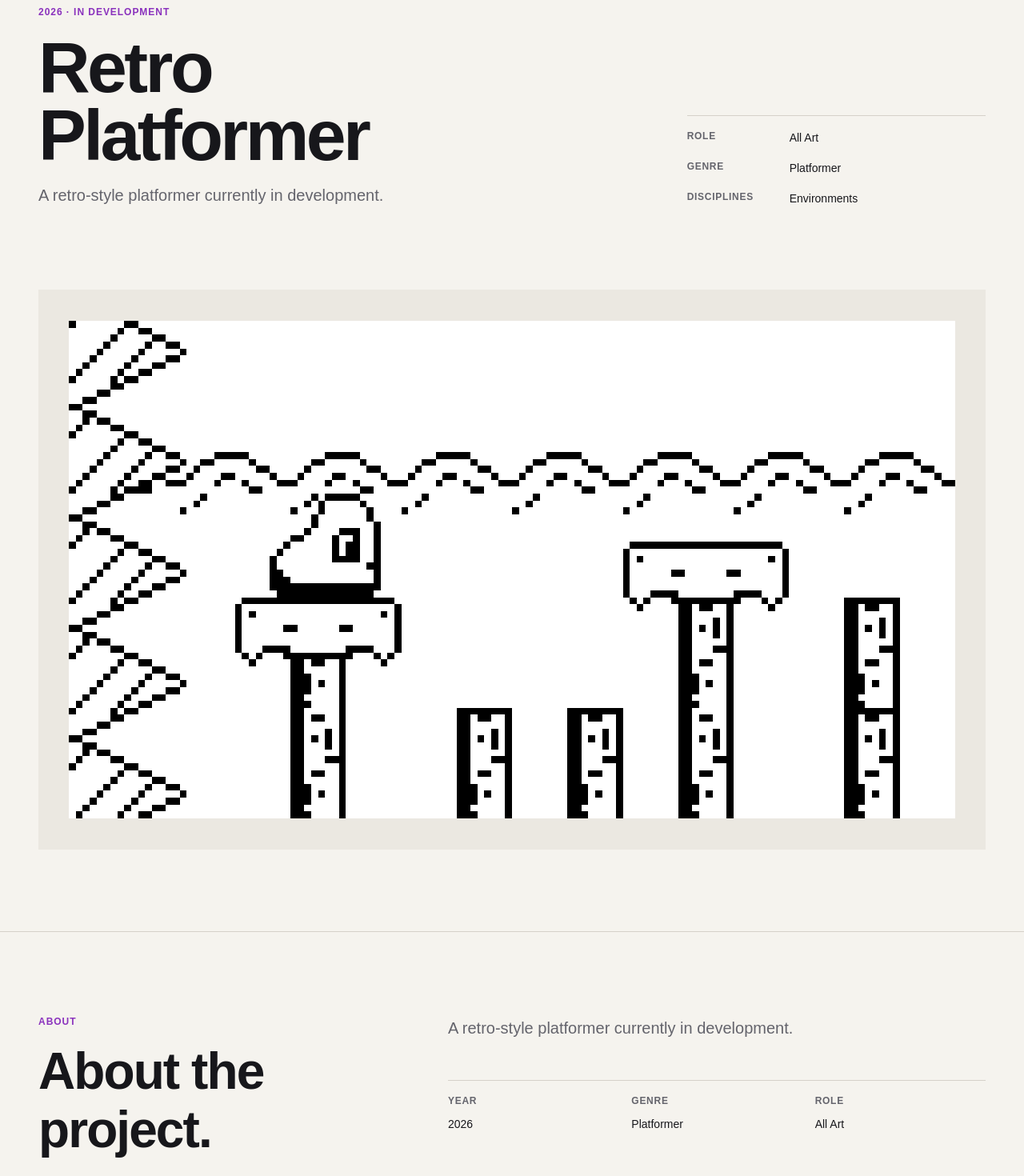
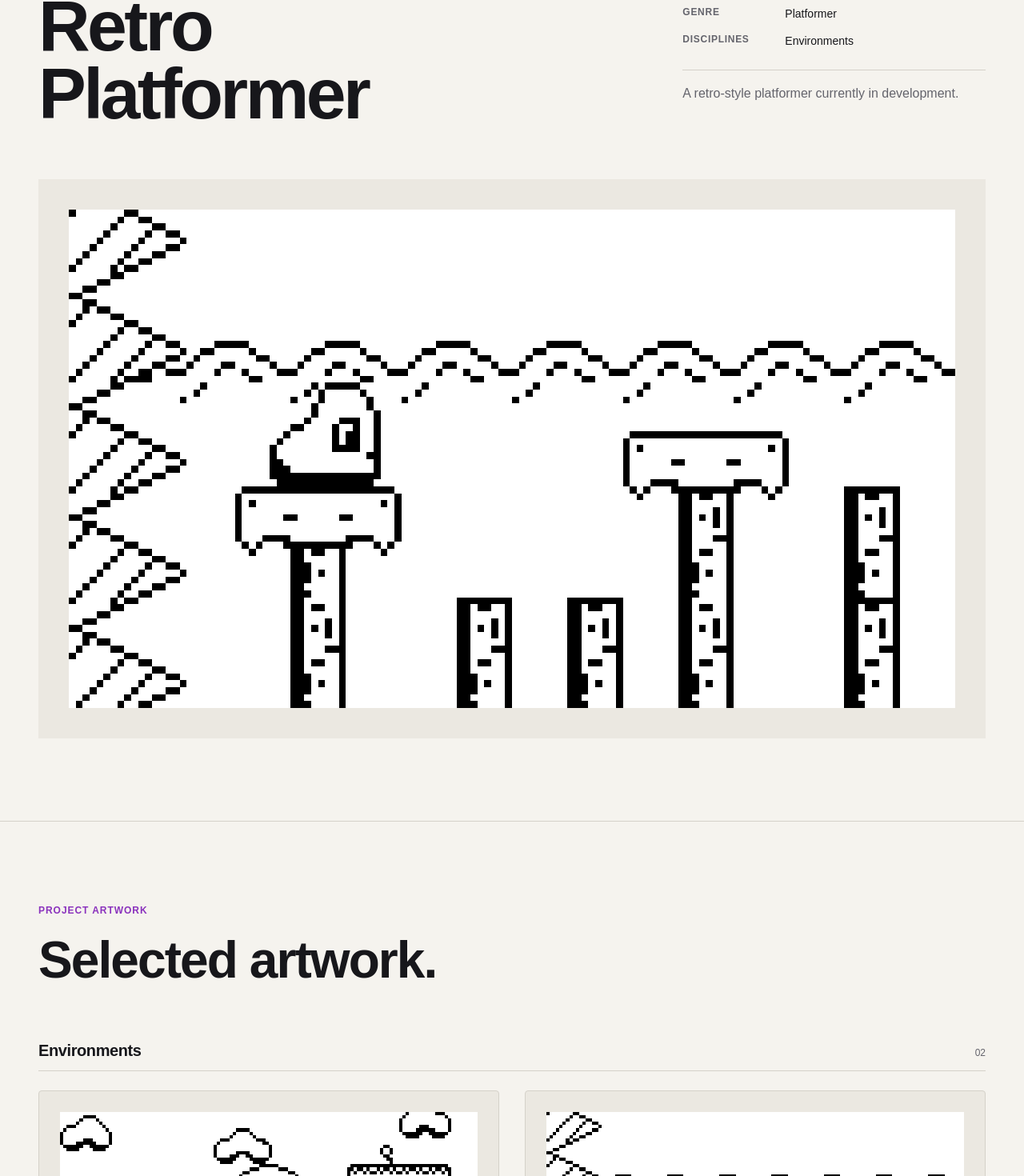
Before and after one commit to alejandroarevaloprogrammer/noisechip-portfolio, a Next.js app: page /projects/retro-platformer in a window 1280 px wide. Shown: the part 208-1678 px from the top of the page at 80% size. Built offline with nearby package versions, Linux system fonts and the light colour scheme.

Commit message:
Refine project detail layout

```diff
--- a/src/app/projects/[slug]/page.tsx
+++ b/src/app/projects/[slug]/page.tsx
@@ -3,7 +3,6 @@ import { notFound } from "next/navigation";
 import { projects } from "@/data/projects";
 import BackToTop from "@/components/ui/BackToTop/BackToTop";
 import ProjectHero from "@/components/projects/ProjectDetail/ProjectHero";
-import ProjectAbout from "@/components/projects/ProjectDetail/ProjectAbout";
 import ProjectGallery from "@/components/projects/ProjectDetail/ProjectGallery";
 import ProjectNavigation from "@/components/projects/ProjectNavigation/ProjectNavigation";
 
@@ -66,7 +65,6 @@ export default async function ProjectPage({
   return (
     <>
       <ProjectHero project={project} />
-      <ProjectAbout project={project} />
       <ProjectGallery project={project} />
 
       <ProjectNavigation
--- a/src/components/projects/ProjectDetail/ProjectAbout.module.css
+++ /dev/null
@@ -1,88 +0,0 @@
-.section {
-  padding-block: var(--section-space);
-  border-top: var(--border-width) solid var(--color-border);
-}
-
-.layout {
-  display: grid;
-  grid-template-columns: minmax(0, 0.8fr) minmax(0, 1.2fr);
-  gap: var(--space-8);
-}
-
-.eyebrow {
-  margin-bottom: var(--space-4);
-  font-size: var(--font-size-xs);
-  font-weight: var(--font-weight-semibold);
-  letter-spacing: 0.08em;
-  text-transform: uppercase;
-  color: var(--color-accent);
-}
-
-.title {
-  max-width: 12ch;
-}
-
-.content {
-  display: grid;
-  align-content: start;
-  gap: var(--space-7);
-}
-
-.description {
-  max-width: 42rem;
-  font-size: var(--font-size-lg);
-  line-height: 1.7;
-  color: var(--color-text-muted);
-}
-
-.details {
-  display: grid;
-  grid-template-columns: repeat(3, minmax(0, 1fr));
-  gap: var(--space-4);
-  margin: 0;
-  padding-top: var(--space-4);
-  border-top: var(--border-width) solid var(--color-border);
-}
-
-.detail {
-  display: grid;
-  gap: var(--space-2);
-}
-
-.detail dt {
-  font-size: var(--font-size-xs);
-  font-weight: var(--font-weight-semibold);
-  letter-spacing: 0.06em;
-  text-transform: uppercase;
-  color: var(--color-text-muted);
-}
-
-.detail dd {
-  margin: 0;
-  font-size: var(--font-size-sm);
-}
-
-@media (max-width: 48rem) {
-  .section {
-    padding-block: var(--space-8);
-  }
-
-  .layout {
-    grid-template-columns: 1fr;
-    gap: var(--space-6);
-  }
-
-  .content {
-    gap: var(--space-6);
-  }
-
-  .description {
-    font-size: var(--font-size-base);
-  }
-}
-
-@media (max-width: 30rem) {
-  .details {
-    grid-template-columns: 1fr;
-  }
-}
--- a/src/components/projects/ProjectDetail/ProjectAbout.tsx
+++ /dev/null
@@ -1,58 +0,0 @@
-import type { Project } from "@/types/project";
-import styles from "./ProjectAbout.module.css";
-
-interface ProjectAboutProps {
-  project: Project;
-}
-
-export default function ProjectAbout({
-  project,
-}: ProjectAboutProps) {
-  const description =
-    project.description ?? project.shortDescription;
-
-  return (
-    <section
-      className={styles.section}
-      aria-labelledby="project-about-title"
-    >
-      <div className="container">
-        <div className={styles.layout}>
-          <div>
-            <p className={styles.eyebrow}>About</p>
-
-            <h2
-              id="project-about-title"
-              className={styles.title}
-            >
-              About the project.
-            </h2>
-          </div>
-
-          <div className={styles.content}>
-            <p className={styles.description}>
-              {description}
-            </p>
-
-            <dl className={styles.details}>
-              <div className={styles.detail}>
-                <dt>Year</dt>
-                <dd>{project.year}</dd>
-              </div>
-
-              <div className={styles.detail}>
-                <dt>Genre</dt>
-                <dd>{project.genre}</dd>
-              </div>
-
-              <div className={styles.detail}>
-                <dt>Role</dt>
-                <dd>{project.role}</dd>
-              </div>
-            </dl>
-          </div>
-        </div>
-      </div>
-    </section>
-  );
-}
--- a/src/components/projects/ProjectDetail/ProjectHero.module.css
+++ b/src/components/projects/ProjectDetail/ProjectHero.module.css
@@ -1,12 +1,12 @@
 .header {
-  padding-block: var(--space-7) var(--section-space);
+  padding-block: var(--space-6) var(--space-8);
 }
 
 .backLink {
   display: inline-flex;
   align-items: center;
   gap: var(--space-2);
-  margin-bottom: var(--space-8);
+  margin-bottom: var(--space-6);
   padding-bottom: var(--space-1);
   font-size: var(--font-size-sm);
   font-weight: var(--font-weight-semibold);
@@ -25,13 +25,13 @@
 .heading {
   display: grid;
   grid-template-columns: minmax(0, 1.5fr) minmax(18rem, 0.75fr);
-  align-items: end;
-  gap: var(--space-8);
+  align-items: start;
+  gap: var(--space-7);
 }
 
 .intro {
   display: grid;
-  gap: var(--space-4);
+  gap: var(--space-3);
   min-width: 0;
 }
 
@@ -52,18 +52,18 @@
   overflow-wrap: anywhere;
 }
 
-.description {
-  max-width: 38rem;
-  font-size: var(--font-size-lg);
-  line-height: 1.6;
-  color: var(--color-text-muted);
+.details {
+  display: grid;
+  align-content: start;
+  gap: var(--space-5);
+  min-width: 0;
 }
 
 .meta {
   display: grid;
-  gap: var(--space-4);
+  gap: var(--space-3);
   margin: 0;
-  padding-top: var(--space-4);
+  padding-top: var(--space-3);
   border-top: var(--border-width) solid var(--color-border);
 }
 
@@ -85,6 +85,15 @@
   margin: 0;
   font-size: var(--font-size-sm);
   overflow-wrap: anywhere;
+}
+
+.description {
+  max-width: 38rem;
+  padding-top: var(--space-4);
+  font-size: var(--font-size-base);
+  line-height: 1.6;
+  color: var(--color-text-muted);
+  border-top: var(--border-width) solid var(--color-border);
 }
 
 .artworkSection {
@@ -149,29 +158,34 @@
 
 @media (max-width: 48rem) {
   .header {
-    padding-block: var(--space-6) var(--space-8);
+    padding-block: var(--space-5) var(--space-7);
   }
 
   .backLink {
-    margin-bottom: var(--space-7);
+    margin-bottom: var(--space-5);
   }
 
   .heading {
     grid-template-columns: 1fr;
     align-items: start;
-    gap: var(--space-7);
+    gap: var(--space-6);
   }
 
   .title {
     font-size: clamp(3rem, 15vw, 4.5rem);
   }
 
-  .description {
-    font-size: var(--font-size-base);
+  .details {
+    gap: var(--space-4);
   }
 
   .meta {
     width: 100%;
+  }
+
+  .description {
+    max-width: 38rem;
+    padding-top: var(--space-3);
   }
 
   .artworkSection {
--- a/src/components/projects/ProjectDetail/ProjectHero.tsx
+++ b/src/components/projects/ProjectDetail/ProjectHero.tsx
@@ -62,12 +62,9 @@ export default function ProjectHero({
               </p>
 
               <h1 className={styles.title}>{project.title}</h1>
-
-              <p className={styles.description}>
-                {project.shortDescription}
-              </p>
             </div>
 
+            <div className={styles.details}>
               <dl className={styles.meta}>
                 <div className={styles.metaItem}>
                   <dt>Role</dt>
@@ -88,6 +85,11 @@ export default function ProjectHero({
                   </dd>
                 </div>
               </dl>
+
+              <p className={styles.description}>
+                {project.shortDescription}
+              </p>
+            </div>
           </div>
         </div>
       </section>
@@ -107,7 +109,9 @@ export default function ProjectHero({
                 width={project.coverWidth}
                 height={project.coverHeight}
                 className={`${styles.image} ${
-                  project.slug === "retro-puzzle" ? styles.imageLandscape : ""
+                  project.slug === "retro-puzzle"
+                    ? styles.imageLandscape
+                    : ""
                 }`}
                 unoptimized
                 priority
```
Lines whose indentation alone changed are shown as unchanged.
